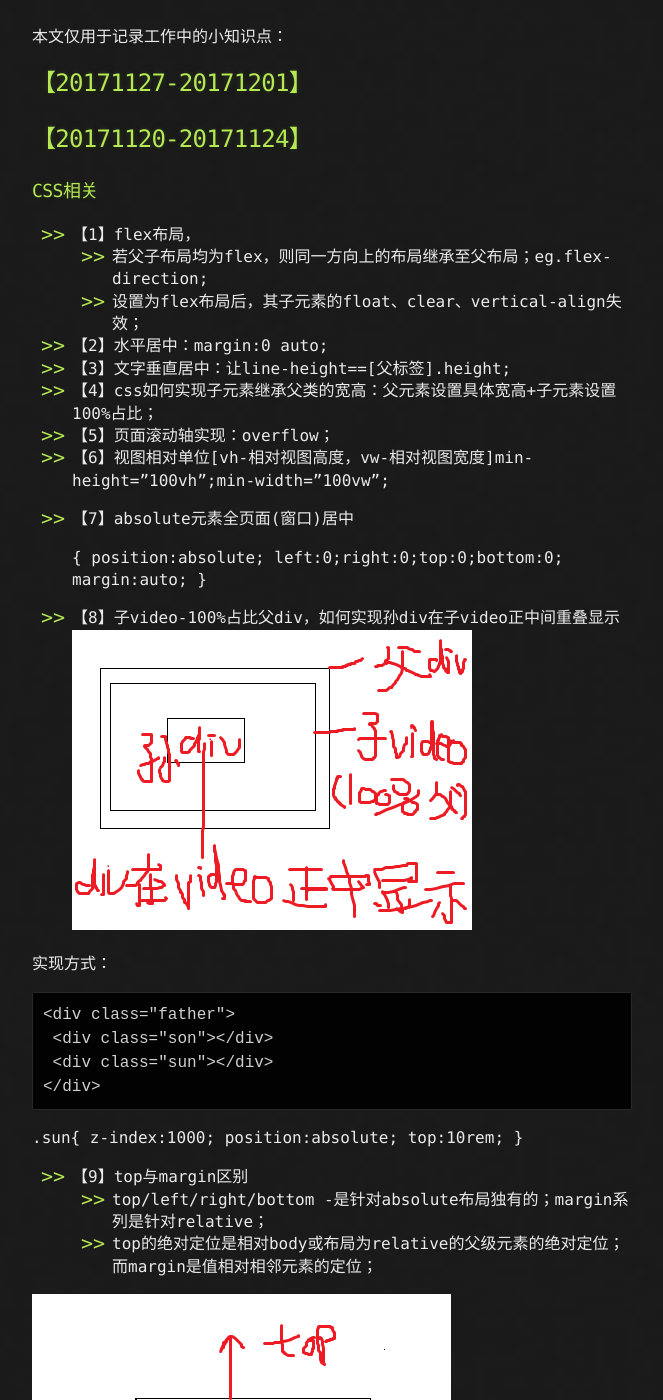
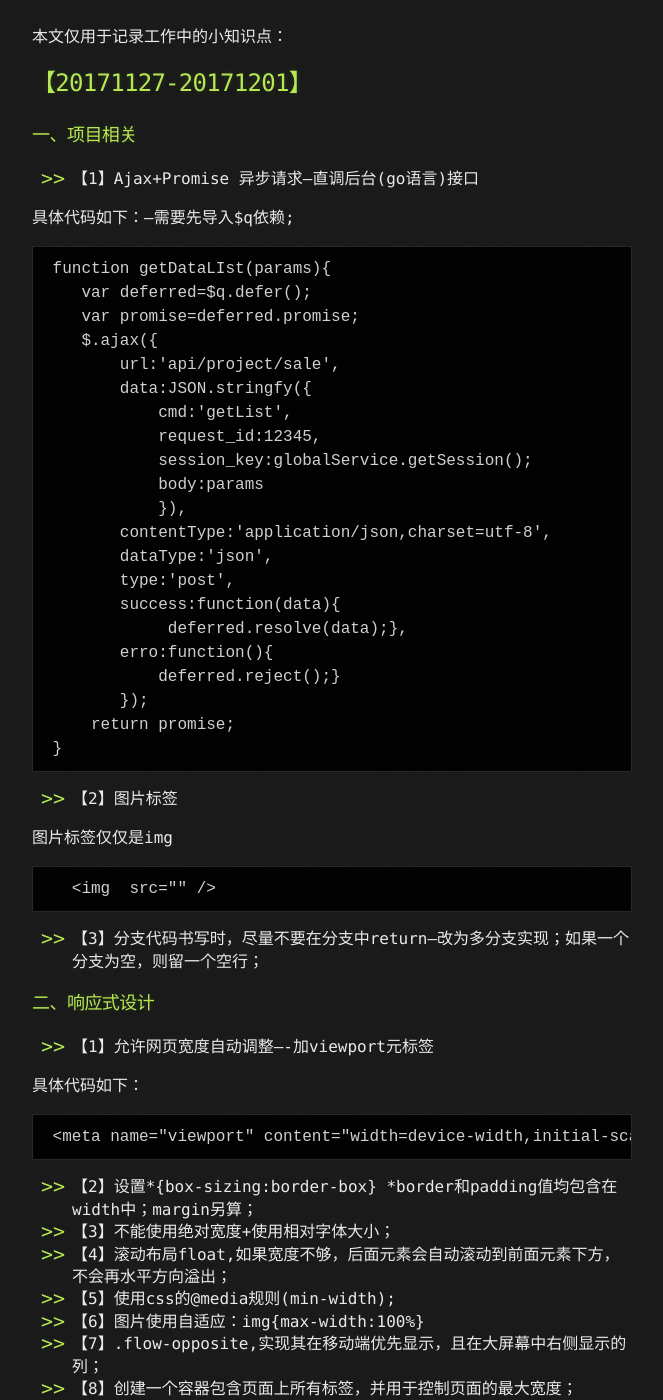
Before and after one commit to pingping1122/pingping1122.github.io, a Jekyll site: the page built from _posts/2017-11-30-work-summary.markdown, in a window 1280 px wide and 1400 px high, scrolled down 390 px. Shown: the whole window, without its empty margins (308-971 px from the left). Built offline with Jekyll 4.4.1, drawn with Linux system fonts in a browser that asks for light colours; some of the changed text lies outside the part shown.

```diff
--- a/_posts/2017-11-30-work-summary.markdown
+++ b/_posts/2017-11-30-work-summary.markdown
@@ -9,9 +9,63 @@ categories: jekyll update
 
 ## 【20171127-20171201】
 
+### 一、项目相关
+
+* 【1】Ajax+Promise 异步请求--直调后台(go语言)接口
+
+具体代码如下：--需要先导入$q依赖;
+
+     function getDataLIst(params){
+        var deferred=$q.defer();
+        var promise=deferred.promise;
+        $.ajax({
+            url:'api/project/sale',
+            data:JSON.stringfy({
+                cmd:'getList',
+                request_id:12345,
+                session_key:globalService.getSession();
+                body:params
+                }),
+            contentType:'application/json,charset=utf-8',
+            dataType:'json',
+            type:'post',
+            success:function(data){
+                 deferred.resolve(data);},
+            erro:function(){
+                deferred.reject();}
+            });
+         return promise;
+     }
+
+* 【2】图片标签
+
+图片标签仅仅是img
+
+       <img  src="" />
+
+* 【3】分支代码书写时，尽量不要在分支中return---改为多分支实现；如果一个分支为空，则留一个空行；
+
+### 二、响应式设计
+
+* 【1】允许网页宽度自动调整----加viewport元标签
+
+具体代码如下：
+
+     <meta name="viewport" content="width=device-width,initial-scale=1" >
+
+* 【2】设置*{box-sizing:border-box}
+     *border和padding值均包含在width中；margin另算；
+* 【3】不能使用绝对宽度+使用相对字体大小；
+* 【4】滚动布局float,如果宽度不够，后面元素会自动滚动到前面元素下方，不会再水平方向溢出；
+* 【5】使用css的@media规则(min-width);
+* 【6】图片使用自适应：img{max-width:100%}
+* 【7】.flow-opposite,实现其在移动端优先显示，且在大屏幕中右侧显示的列；
+* 【8】创建一个容器包含页面上所有标签，并用于控制页面的最大宽度；
+* 【9】列包含在行中，在大屏幕中用float:left将列水平排列，然后运用padding设置相邻两列之间的间隙，请忘掉margin；
+
 ## 【20171120-20171124】
 
-### CSS相关
+### 一、CSS相关
 * 【1】flex布局，
    *  若父子布局均为flex，则同一方向上的布局继承至父布局；eg.flex-direction;
    *  设置为flex布局后，其子元素的float、clear、vertical-align失效；
@@ -65,7 +119,7 @@ categories: jekyll update
 ![不清除浮动情况下，保持正常文件流](https://raw.githubusercontent.com/pingping1122/pingping1122.github.io/master/images/work_web_summary/不清除浮动情况下，保持正常文件流.png)
 
 
-###　项目相关：
+### 二、项目相关：
 
 * 【1】跨域请求 xhrFields:{withCredentials:true;}
 * 【2】文件MD5生成插件：【browser-md5-file】     [spark-md5---生成的MD5不正确]
```
Also changed, not shown: _posts/2017-12-05-css-grid-layout.markdown (added, +126 -0 lines), images/css_grid_layout/grid_items.png (added), images/css_grid_layout/grid_layout.png (added), images/css_grid_layout/grid_responsive_1.png (added), images/css_grid_layout/grid_responsive_2.png (added).
